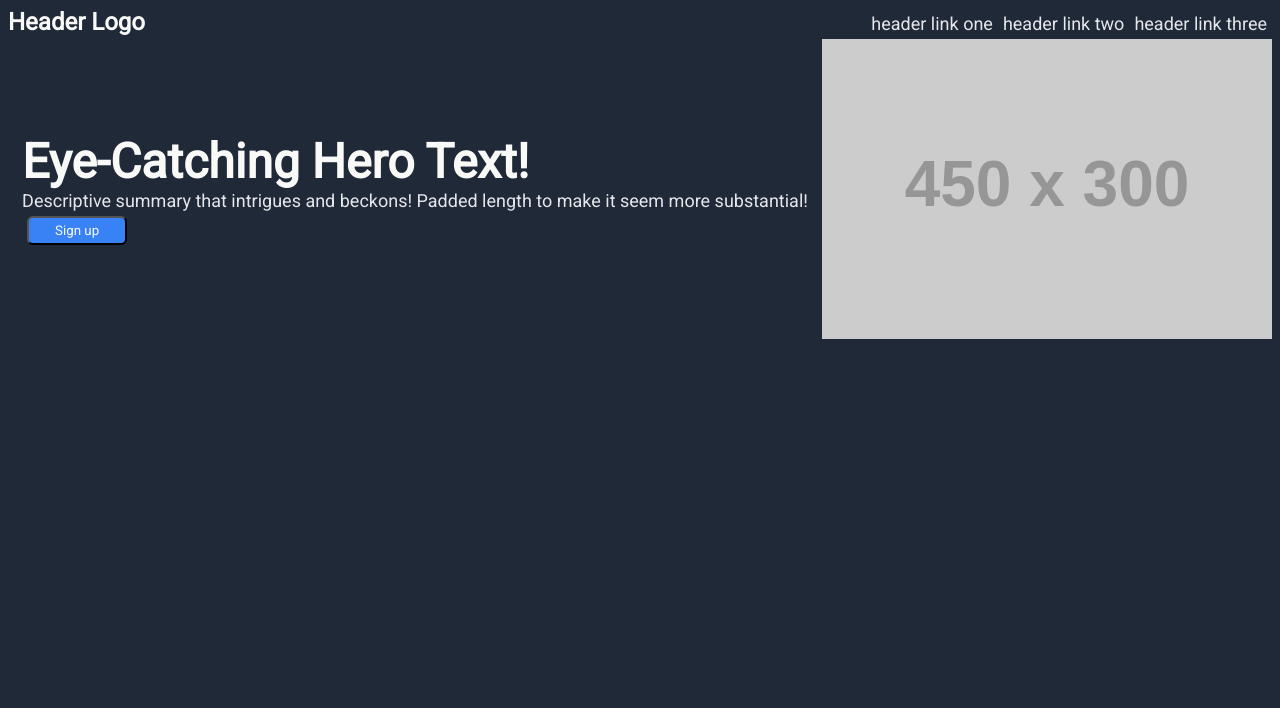
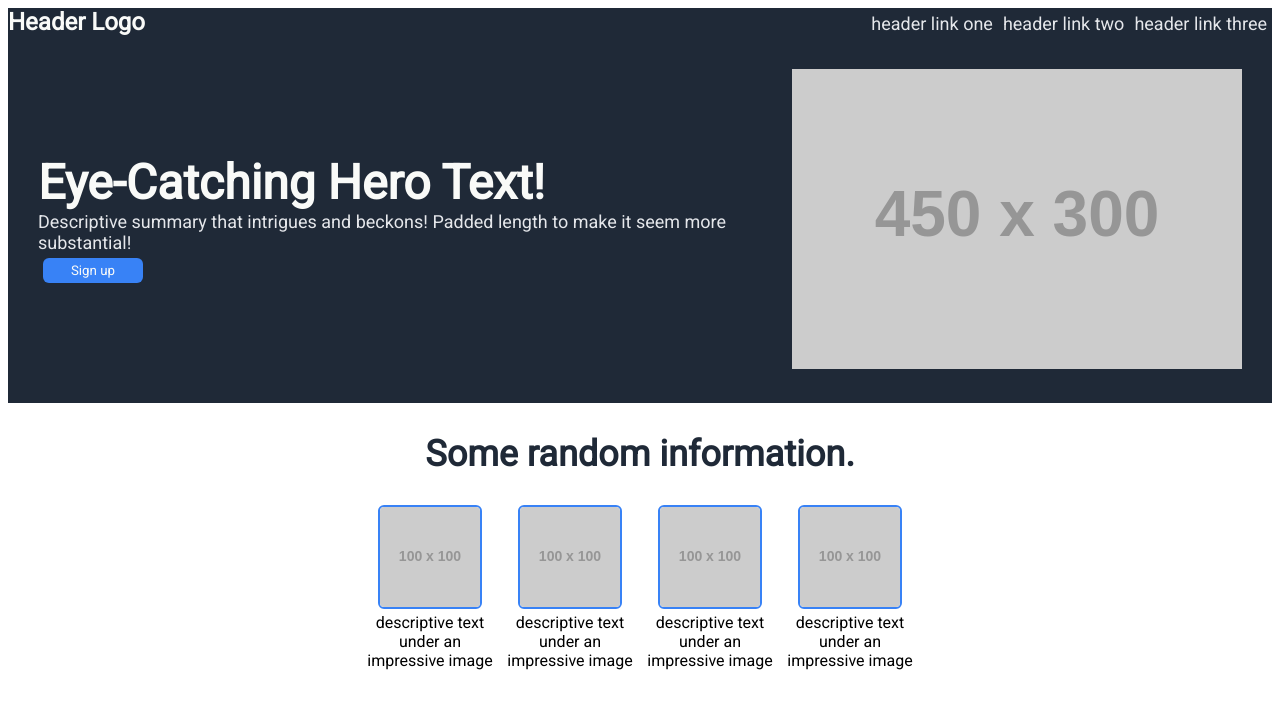
Before and after one commit to NJRFirstOfHisName/flexbox-practice, a plain HTML site: page index.html in a window 1280 px wide. Drawn offline with Linux system fonts and the light colour scheme; placeholder pictures from the web are drawn by us.

Commit message:
Finish info section

```diff
--- a/index.html
+++ b/index.html
@@ -30,6 +30,27 @@
             <img src="https://placehold.co/450x300" alt="Gripping and thought-provoking image">
         </div>
     </div>
+    <div class="info">
+        <div class="info-header">Some random information.</div>
+        <div class="info-box-container">
+            <div class="info-box">
+                <img src="https://placehold.co/100x100" alt="Whoa!" class="info-box-img">
+                <div class="info-text">descriptive text under an impressive image</div>
+            </div>
+            <div class="info-box">
+                <img src="https://placehold.co/100x100" alt="Wow!" class="info-box-img">
+                <div class="info-text">descriptive text under an impressive image</div>
+            </div>
+            <div class="info-box">
+                <img src="https://placehold.co/100x100" alt="Gee!" class="info-box-img">
+                <div class="info-text">descriptive text under an impressive image</div>
+            </div>
+            <div class="info-box">
+                <img src="https://placehold.co/100x100" alt="Shucks!" class="info-box-img">
+                <div class="info-text">descriptive text under an impressive image</div>
+            </div>
+        </div>
+    </div>
 
 </body>
 </html>
--- a/style.css
+++ b/style.css
@@ -1,10 +1,10 @@
 * {
-    background-color: #1f2937;
     font-family: 'Roboto', sans-serif;
     margin: 0px, 20px;
 }
 
 .header, .hero, button {
+    background-color: #1f2937;
     color: #f9faf8;
 }
 
@@ -31,7 +31,7 @@
 .hero {
     display: flex;
     margin: auto;
-
+    padding: 30px;
 }
 
 .hero-left {
@@ -63,4 +63,33 @@ button {
     display: inline-block;
     padding: 5px;
     margin: 5px;
+    border: none;
 }
+
+.info {
+    background-color: white;
+}
+
+.info-header {
+    font-size: 36px;
+    font-weight: bolder;
+    color: #1f2937;
+    text-align: center;
+    padding: 30px;
+}
+
+.info-box-container {
+    display: flex;
+    justify-content: center
+}
+
+.info-box {
+    text-align: center;
+    /* padding: 15px; */
+    width: 140px
+}
+
+.info-box-img {
+    border: 2px solid #3882f6;
+    border-radius: 6px;
+}
```
